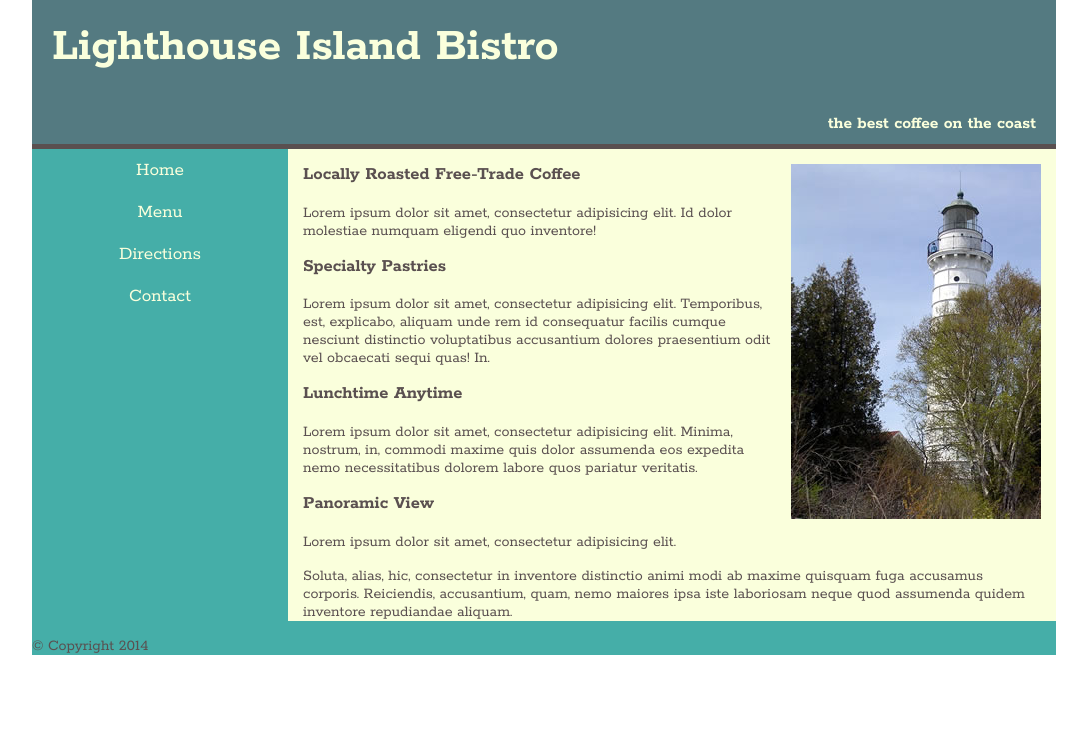
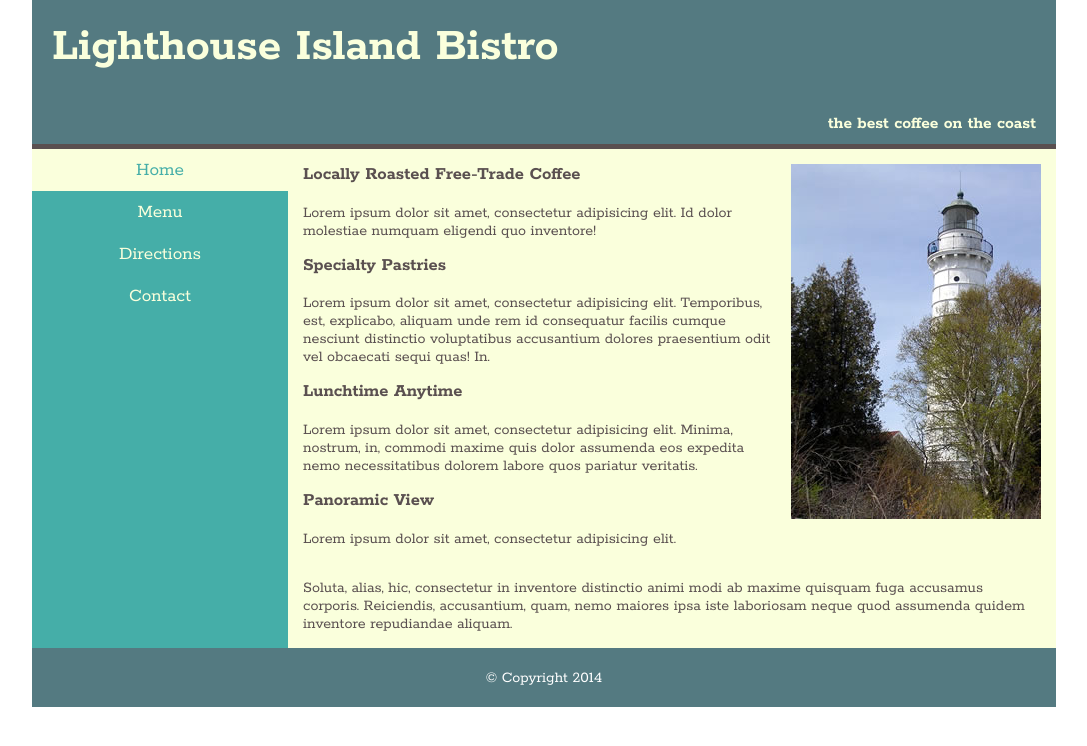
Before and after one commit to bremccallum/CodeWyoming, a PHP site: page /lighthouse.html in a window 1280 px wide. Shown: the top 746 px of the page, without its empty margins (96-1183 px from the left). Run offline with PHP 8.4, Linux system fonts and the light colour scheme.

Commit message:
Final edits

```diff
--- a/05-13-14/lighthouse.css
+++ b/05-13-14/lighthouse.css
@@ -14,6 +14,10 @@ body {
 }
 a {
     text-decoration: none;
+}
+p {
+    margin-bottom: 0;
+    padding-bottom:15px;
 }
 header {
     background: #547a81;
@@ -53,6 +57,18 @@ nav li {
     list-style-type: none;
     padding: 10px 0 10px 0;
 }
+li.active {
+    background: #faffdc;
+}
+li.active a {
+    color: #45aea8;
+}
+li:hover {
+    background: #faffdc;
+}
+li a:hover {
+    color: #45aea8;
+}
 nav a {
     color: #faffdc;
     font-size: 1.2em;
@@ -67,5 +83,11 @@ img {
     margin: 0 0 15px 15px;
 }
 footer {
-
+    background: #547a81;
+    padding: 5px;
+    margin: 0;
+    text-align: center;
 }
+footer p {
+    color: white;
+}
```
